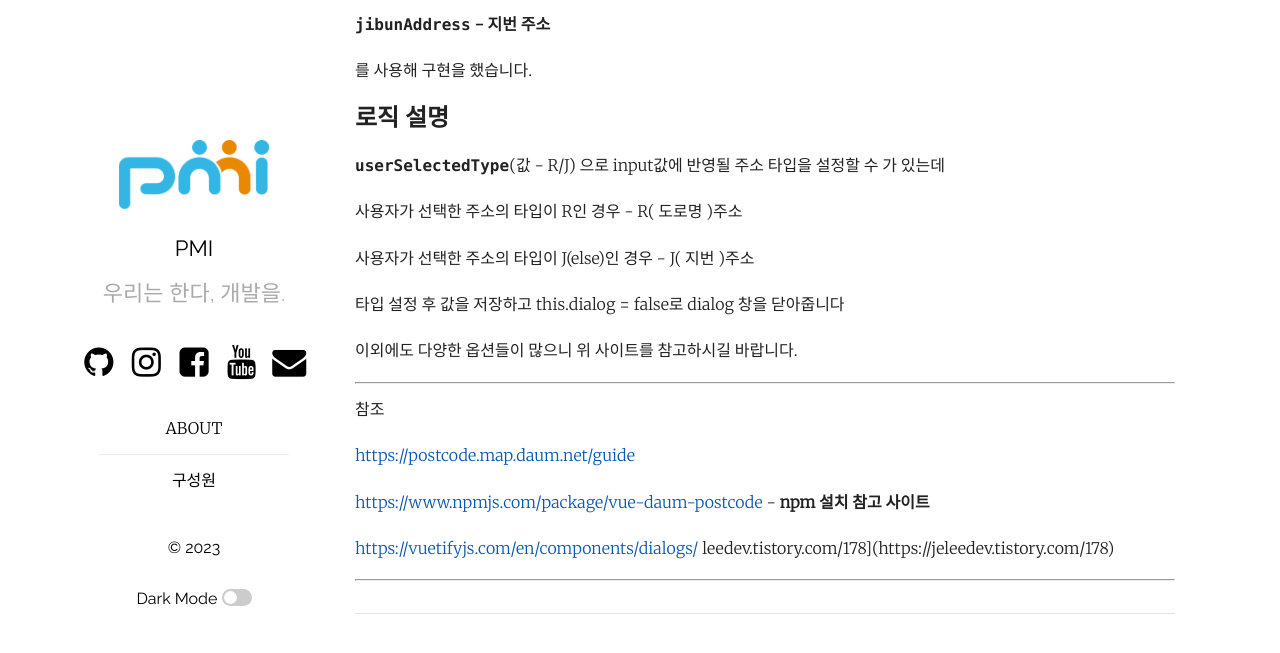
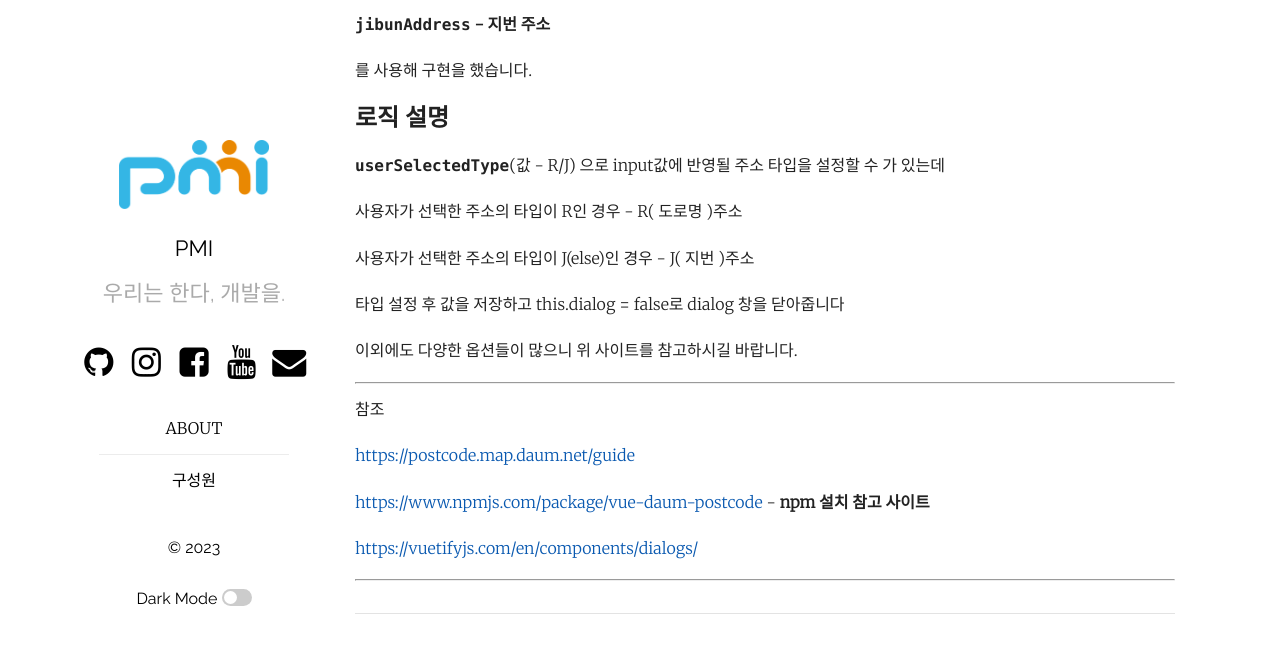
Before and after one commit to pmirnc-dev/pmirnc-dev.github.io, a Jekyll site: the page built from _posts/2023-07-05-postcode api.md, in a window 1280 px wide and 900 px high, scrolled down 4883 px, cut to the strip 0-658 px from the top of the window. Shown: the top 653 px of the strip. Built offline with Jekyll 4.4.1, drawn with Linux system fonts in a browser that asks for light colours; comment, search, counter and statistics services are not loaded.

Commit message:
fix(post): postcode api

```diff
--- a/_posts/2023-07-05-postcode api.md
+++ b/_posts/2023-07-05-postcode api.md
@@ -218,4 +218,3 @@ postcode 사이트 내에 기재되어있는 다양한 옵션들 중
 [https://www.npmjs.com/package/vue-daum-postcode](https://www.npmjs.com/package/vue-daum-postcode) - **npm 설치 참고 사이트**
 
 [https://vuetifyjs.com/en/components/dialogs/](https://vuetifyjs.com/en/components/dialogs/)
-leedev.tistory.com/178](https://jeleedev.tistory.com/178)
```
